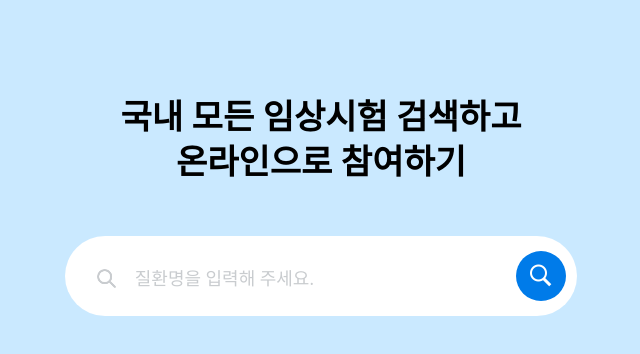
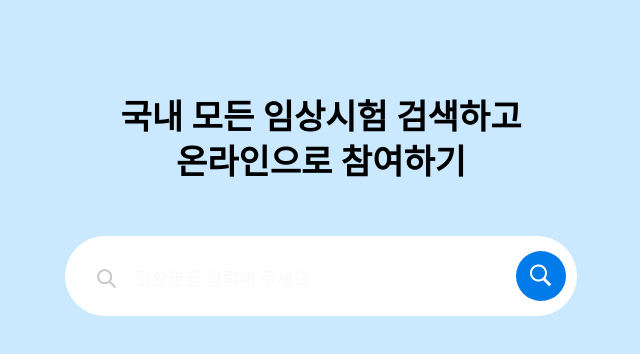
Before and after one commit to wanted-pre-onboarding-frontend-12team/pre-onboarding-7th-3-1-12, a React (Vite) app: page / in a window 1280 px wide. Shown: the top 354 px of the page, without its empty margins (319-959 px from the left). Built offline with nearby package versions, Linux system fonts and the light colour scheme; no server answers.

Commit message:
📝 theme gray 색상 추가

```diff
--- a/src/styles/theme.ts
+++ b/src/styles/theme.ts
@@ -17,8 +17,9 @@ const theme = {
 			'400': '#007BE9',
 		},
 		gray: {
-			'100': '#C9CCCF',
-			'200': '#A7AFB7',
+			'100': '#F8F9FA',
+			'200': '#C9CCCF',
+			'300': '#A7AFB7',
 		},
 		black: '#000000',
 		white: '#FFFFFF',
```
